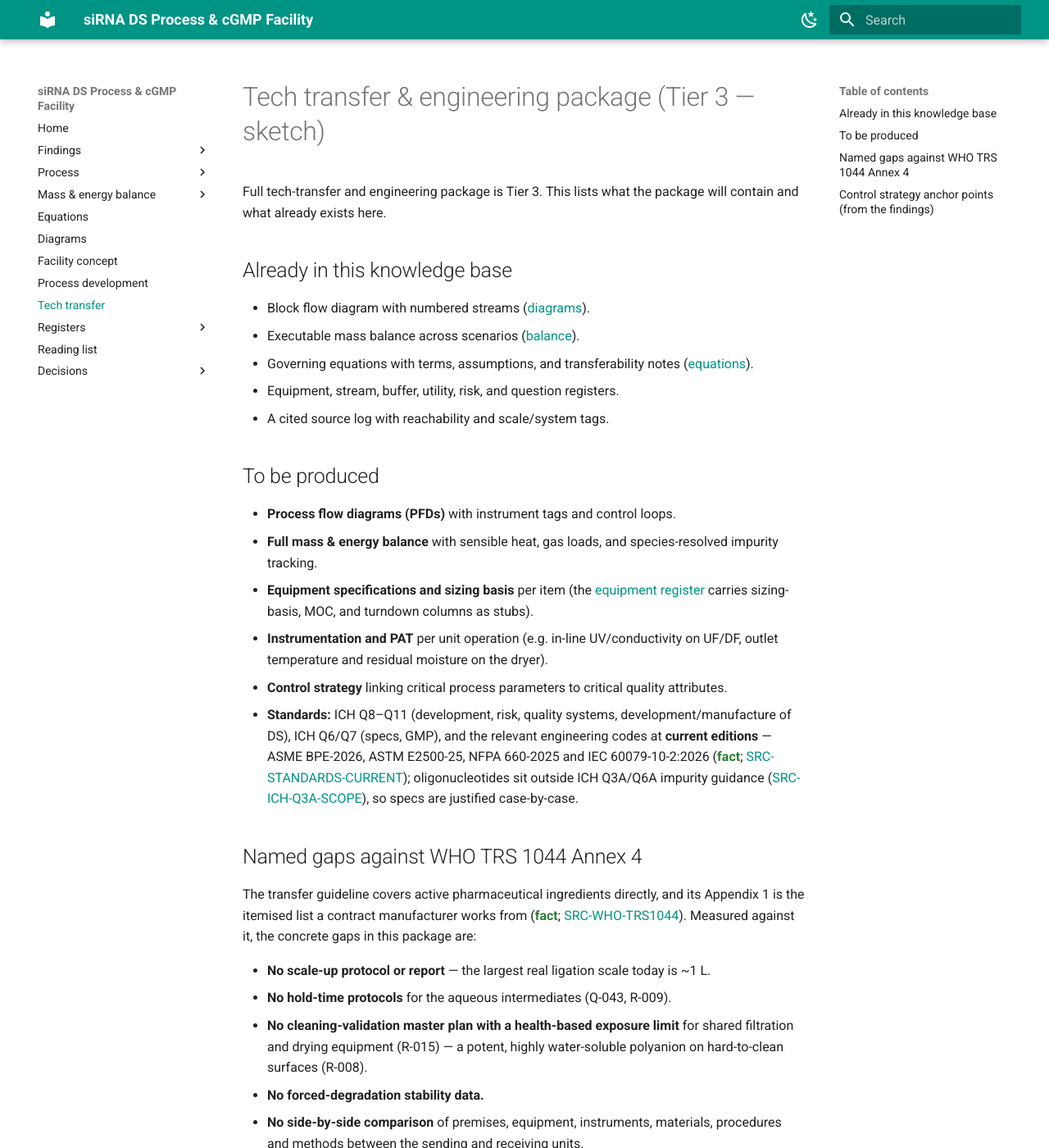
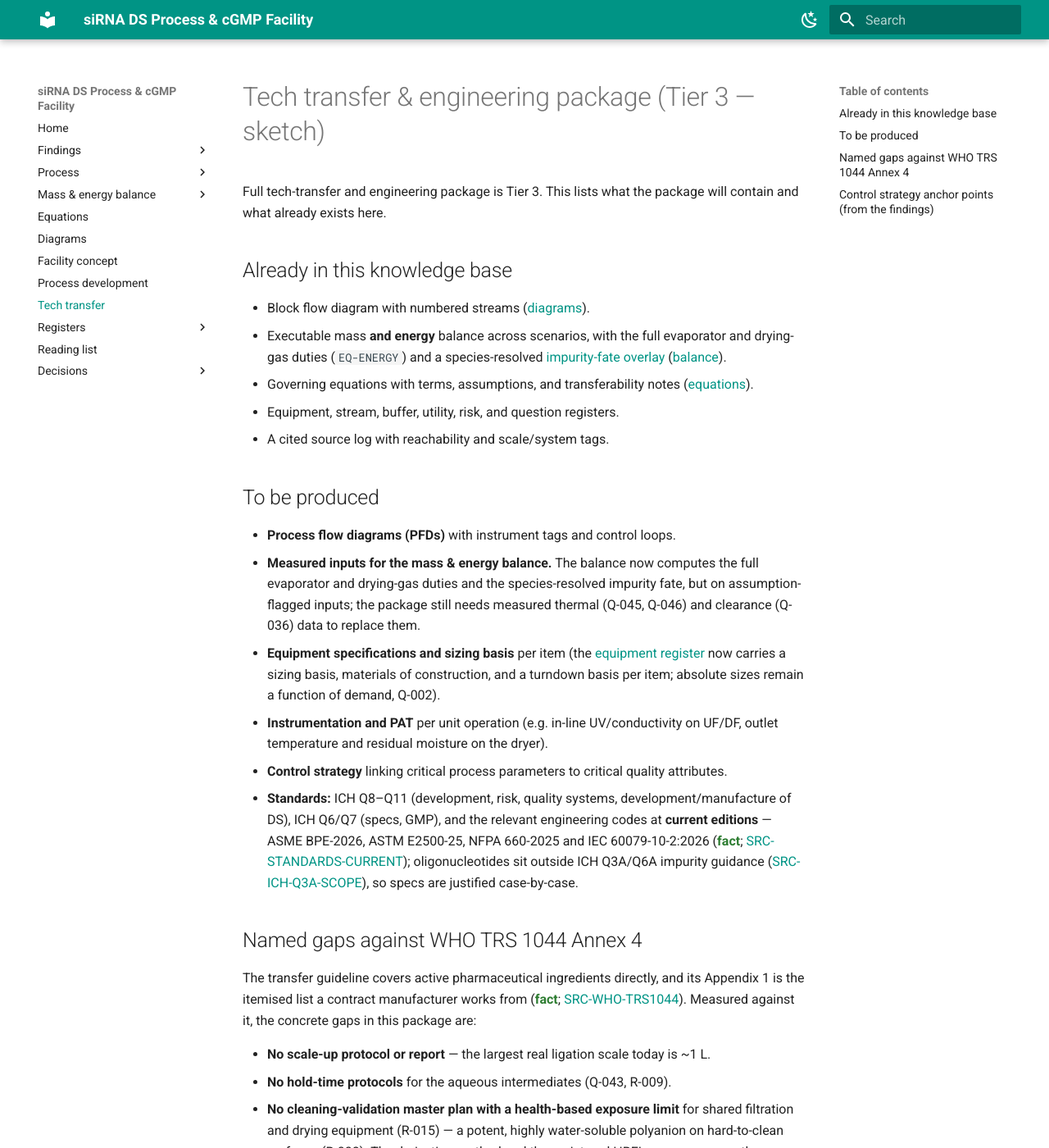
Before and after one commit to theqtl/HelloWorld, an MkDocs documentation site: the page built from docs/techtransfer/index.md, in a window 1280 px wide and 1400 px high. Shown: the whole window at 82% size. Built offline with MkDocs 1.6.1 and Material for MkDocs 9.7.7, drawn with Linux system fonts in a browser that asks for light colours; comment, search, counter and statistics services are not loaded; some of the changed text lies outside the part shown.

Commit message:
Tier 2: thin Tier-3 cross-links for the new capabilities
Reflect the completed Tier-2 work on the Tier-3 sketch pages without building out
their deferred content:
- tech transfer: the full energy balance and impurity-fate overlay now exist (move
  them from "to be produced" to "already here"); equipment turndown is no longer a
  stub; the HBEL gap now has a documented method and register entry.
- facility: the utilities/thermal note points at the full evaporator and drying-gas
  duties (EQ-ENERGY, UT-STEAM/UT-DRYGAS), with loads still scaling with Q-002.

pytest 43 passed; python -m gen.build and mkdocs build --strict clean.

Co-Authored-By: Claude Opus 4.8 <noreply@anthropic.com>
Claude-Session: https://claude.ai/code/session_01GpiL4wv7AoYcMckDJgJvSF

```diff
--- a/docs/techtransfer/index.md
+++ b/docs/techtransfer/index.md
@@ -6,7 +6,9 @@ what already exists here.
 ## Already in this knowledge base
 
 - Block flow diagram with numbered streams ([diagrams](../diagrams/index.md)).
-- Executable mass balance across scenarios ([balance](../balance/results.md)).
+- Executable mass **and energy** balance across scenarios, with the full evaporator and drying-gas
+  duties (`EQ-ENERGY`) and a species-resolved [impurity-fate overlay](../balance/impurities.md)
+  ([balance](../balance/results.md)).
 - Governing equations with terms, assumptions, and transferability notes ([equations](../equations/index.md)).
 - Equipment, stream, buffer, utility, risk, and question registers.
 - A cited source log with reachability and scale/system tags.
@@ -14,10 +16,12 @@ what already exists here.
 ## To be produced
 
 - **Process flow diagrams (PFDs)** with instrument tags and control loops.
-- **Full mass & energy balance** with sensible heat, gas loads, and species-resolved impurity
-  tracking.
+- **Measured inputs for the mass & energy balance.** The balance now computes the full evaporator and
+  drying-gas duties and the species-resolved impurity fate, but on assumption-flagged inputs; the
+  package still needs measured thermal (Q-045, Q-046) and clearance (Q-036) data to replace them.
 - **Equipment specifications and sizing basis** per item (the [equipment register](../registers/equipment.md)
-  carries sizing-basis, MOC, and turndown columns as stubs).
+  now carries a sizing basis, materials of construction, and a turndown basis per item; absolute sizes
+  remain a function of demand, Q-002).
 - **Instrumentation and PAT** per unit operation (e.g. in-line UV/conductivity on UF/DF, outlet
   temperature and residual moisture on the dryer).
 - **Control strategy** linking critical process parameters to critical quality attributes.
@@ -37,6 +41,9 @@ itemised list a contract manufacturer works from (<span class="prov-fact">fact</
 - **No hold-time protocols** for the aqueous intermediates (Q-043, R-009).
 - **No cleaning-validation master plan with a health-based exposure limit** for shared filtration and
   drying equipment (R-015) — a potent, highly water-soluble polyanion on hard-to-clean surfaces (R-008).
+  The derivation method and the registered HBEL gap are now on the
+  [microbial page](../process/microbial.md) (`P-HBEL-DS`, Q-047); the value stays blank until
+  toxicology data exists.
 - **No forced-degradation stability data.**
 - **No side-by-side comparison** of premises, equipment, instruments, materials, procedures and
   methods between the sending and receiving units.
```
Also changed, not shown: docs/facility/index.md (+4 -2 lines).
